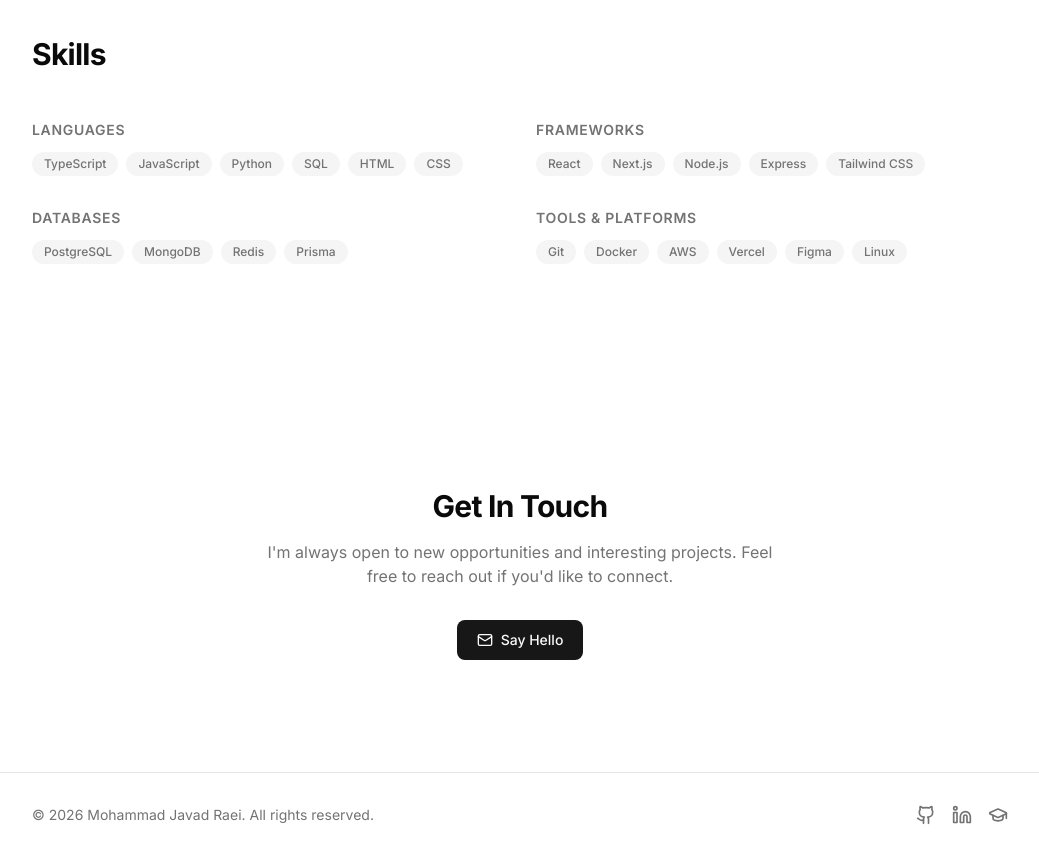
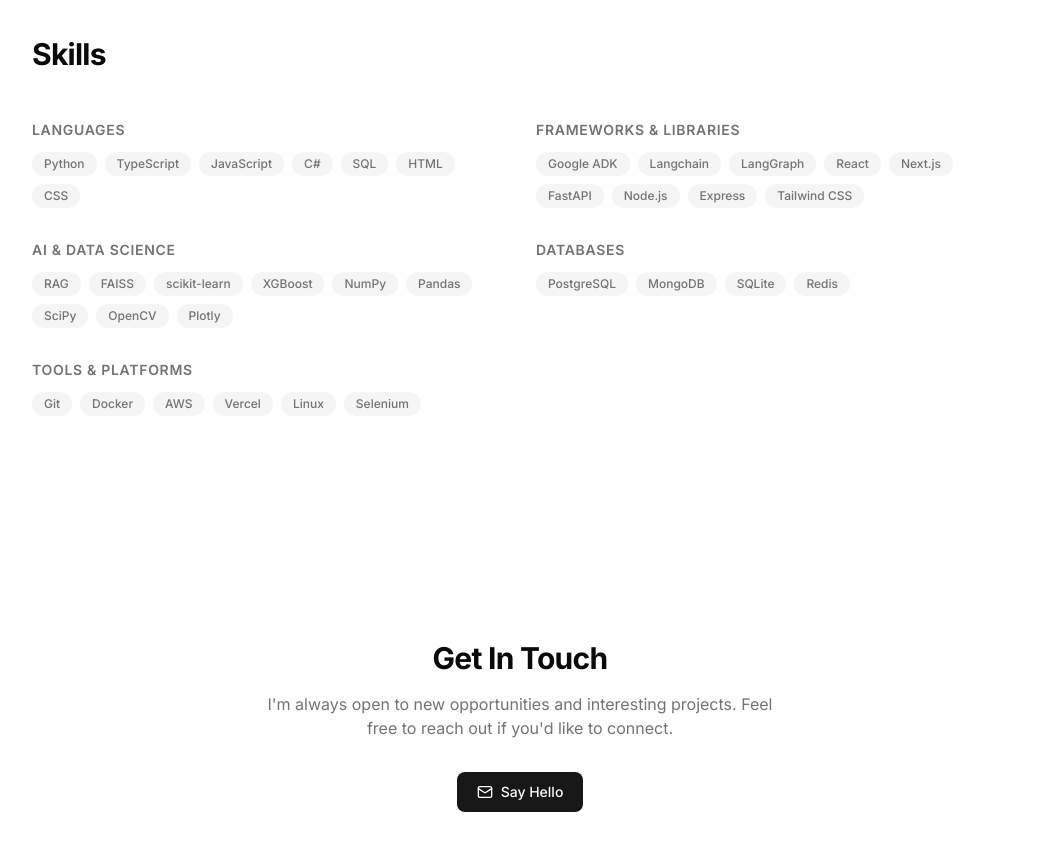
Before and after one commit to MJRaei/portfolio, a Next.js app: page / in a window 1280 px wide. Shown: the part 4020-4882 px from the top of the page, without its empty margins (120-1159 px from the left). Built offline with nearby package versions, Linux system fonts and the light colour scheme.

Commit message:
skills update

```diff
--- a/src/data/skills.ts
+++ b/src/data/skills.ts
@@ -3,18 +3,22 @@
 export const skillCategories: SkillCategory[] = [
   {
     category: "Languages",
-    skills: ["TypeScript", "JavaScript", "Python", "SQL", "HTML", "CSS"],
+    skills: ["Python", "TypeScript", "JavaScript", "C#", "SQL", "HTML", "CSS"],
   },
   {
-    category: "Frameworks",
-    skills: ["React", "Next.js", "Node.js", "Express", "Tailwind CSS"],
+    category: "Frameworks & Libraries",
+    skills: ["Google ADK", "Langchain", "LangGraph", "React", "Next.js", "FastAPI", "Node.js", "Express", "Tailwind CSS"],
+  },
+  {
+    category: "AI & Data Science",
+    skills: ["RAG", "FAISS", "scikit-learn", "XGBoost", "NumPy", "Pandas", "SciPy", "OpenCV", "Plotly"],
   },
   {
     category: "Databases",
-    skills: ["PostgreSQL", "MongoDB", "Redis", "Prisma"],
+    skills: ["PostgreSQL", "MongoDB", "SQLite", "Redis"],
   },
   {
     category: "Tools & Platforms",
-    skills: ["Git", "Docker", "AWS", "Vercel", "Figma", "Linux"],
+    skills: ["Git", "Docker", "AWS", "Vercel", "Linux", "Selenium"],
   },
 ];
```
